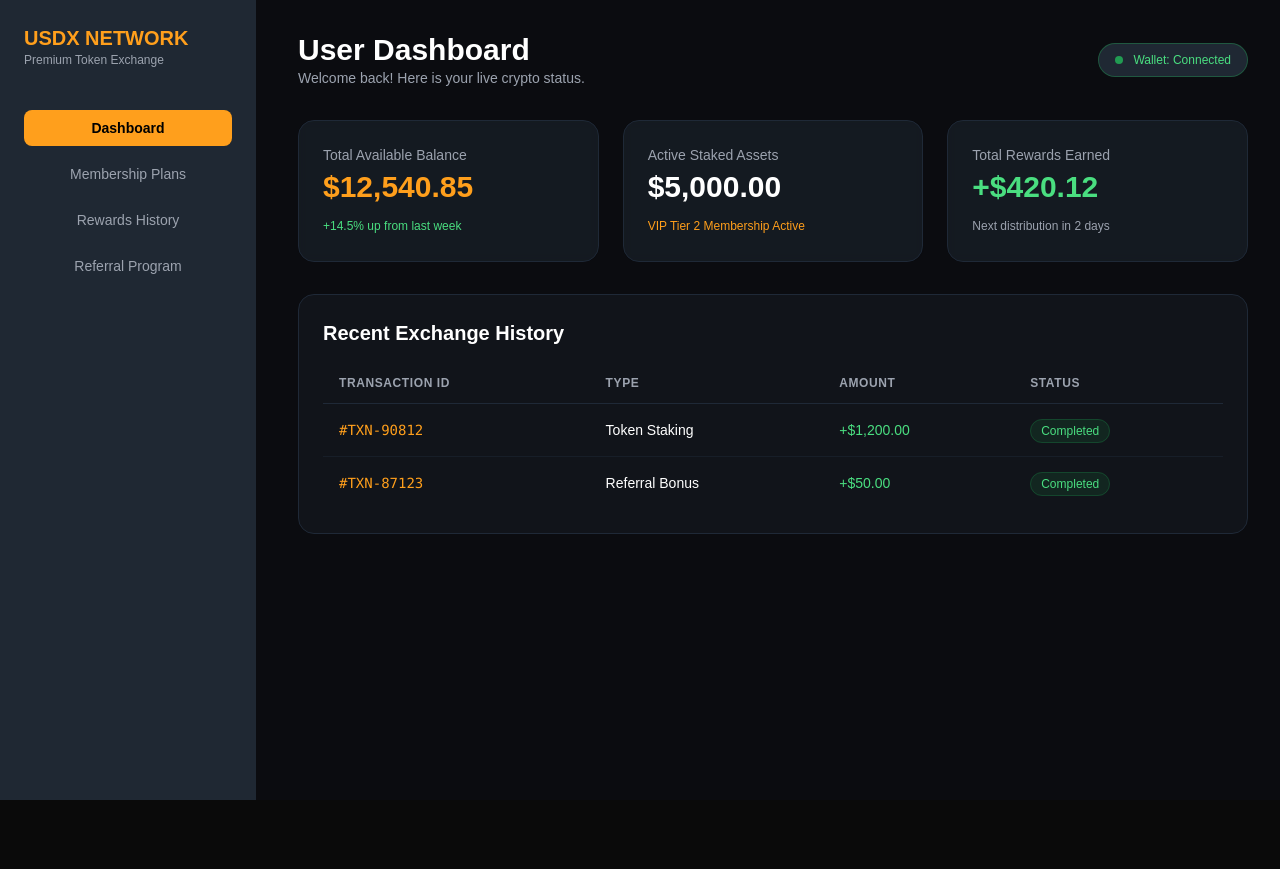
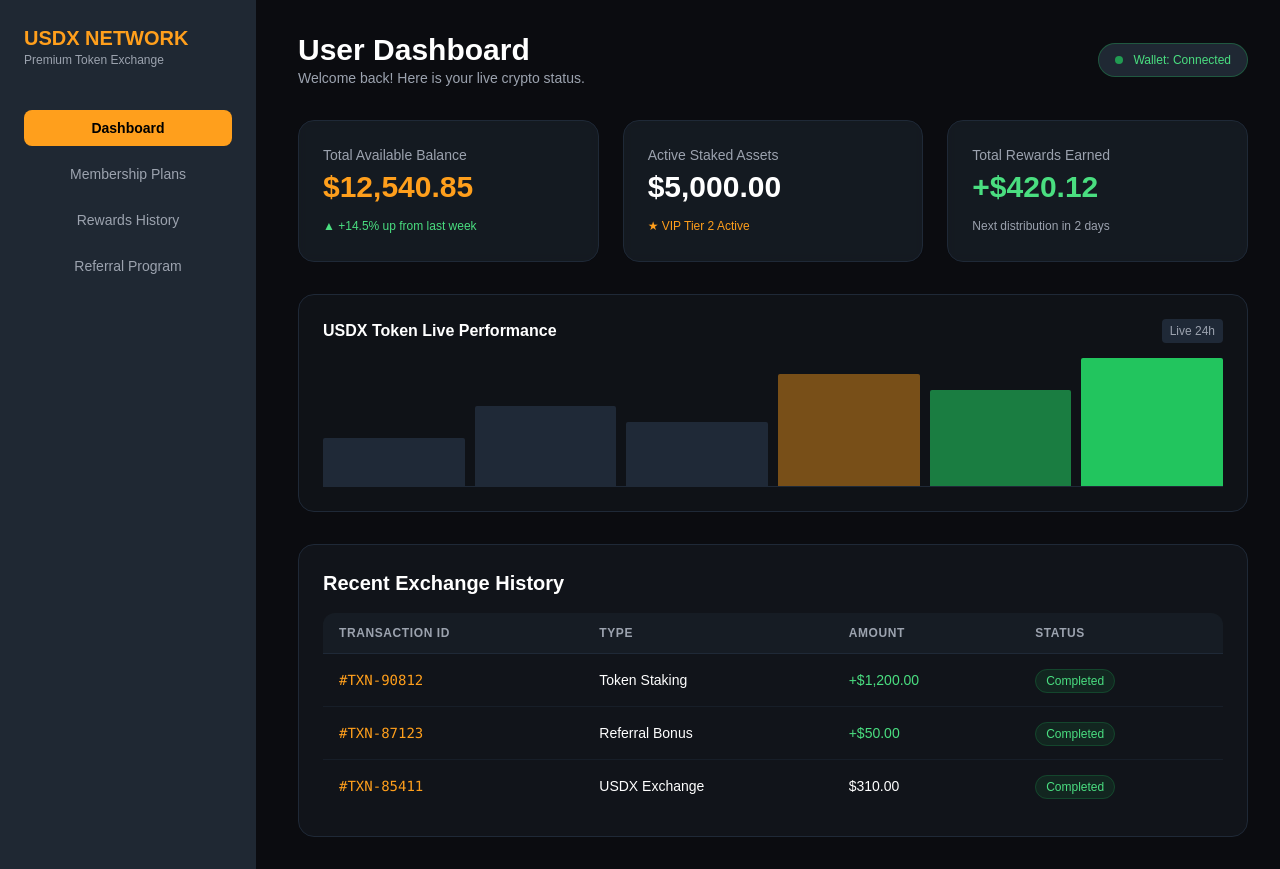
Before and after one commit to usdxofficialdev/-Dead-Token-Exchange-, a Next.js app: page / in a window 1280 px wide. Before the commit the page ends 800 px from the top, so only its background shows below. Built offline with nearby package versions, Linux system fonts and the light colour scheme; what wagmi would draw is missing.

Commit message:
Update page.tsx

```diff
--- a/app/page.tsx
+++ b/app/page.tsx
@@ -1,27 +1,39 @@
 "use client";
 
 import React from "react";
+import Link from "next/link";
 
 export default function Dashboard() {
   return (
     <div className="min-h-screen bg-[#0B0C10] text-white flex flex-col md:flex-row">
-      {/* 1. Sidebar: Desktop par dikhega, Mobile par bottom bar ban jayega */}
-      <aside className="w-full md:w-64 bg-[#1F2833] p-6 flex flex-row md:flex-col justify-between md:justify-start gap-4 order-2 md:order-1 fixed bottom-0 md:relative z-50 md:z-0 border-t md:border-t-0 border-gray-800">
+
+      {/* 1. SIDEBAR & BOTTOM NAV (100% WORKING LINKS) */}
+      <aside className="w-full md:w-64 bg-[#1F2833] p-4 md:p-6 flex flex-row md:flex-col justify-between md:justify-start gap-4 order-2 md:order-1 fixed bottom-0 md:relative z-50 md:z-0 border-t md:border-t-0 border-gray-800">
         <div className="hidden md:block mb-8">
           <h2 className="text-xl font-bold text-[#FF9F1C]">USDX NETWORK</h2>
           <p className="text-xs text-gray-400">Premium Token Exchange</p>
         </div>
-        <nav className="flex flex-row md:flex-col gap-2 w-full justify-around md:justify-start overflow-x-auto md:overflow-visible pb-2 md:pb-0">
-          <button className="bg-[#FF9F1C] text-black px-4 py-2 rounded-lg font-semibold text-sm min-w-max">Dashboard</button>
-          <button className="text-gray-400 hover:text-white px-4 py-2 text-sm min-w-max">Membership Plans</button>
-          <button className="text-gray-400 hover:text-white px-4 py-2 text-sm min-w-max">Rewards History</button>
-          <button className="text-gray-400 hover:text-white px-4 py-2 text-sm min-w-max">Referral Program</button>
+
+        <nav className="flex flex-row md:flex-col gap-2 w-full justify-around md:justify-start overflow-x-auto md:overflow-visible pb-1 md:pb-0">
+          <Link href="/dashboard" className="bg-[#FF9F1C] text-black px-4 py-2 rounded-lg font-semibold text-sm min-w-max text-center transition-all">
+            Dashboard
+          </Link>
+          <Link href="/membership" className="text-gray-400 hover:text-white hover:bg-gray-800/50 px-4 py-2 rounded-lg text-sm min-w-max text-center transition-all">
+            Membership Plans
+          </Link>
+          <Link href="/rewards" className="text-gray-400 hover:text-white hover:bg-gray-800/50 px-4 py-2 rounded-lg text-sm min-w-max text-center transition-all">
+            Rewards History
+          </Link>
+          <Link href="/referral" className="text-gray-400 hover:text-white hover:bg-gray-800/50 px-4 py-2 rounded-lg text-sm min-w-max text-center transition-all">
+            Referral Program
+          </Link>
         </nav>
       </aside>
 
-      {/* Main Content Area */}
+      {/* MAIN CONTENT AREA */}
       <main className="flex-1 p-4 md:p-8 order-1 md:order-2 pb-24 md:pb-8">
-        {/* Header */}
+
+        {/* HEADER SECTION */}
         <div className="flex flex-col sm:flex-row justify-between items-start sm:items-center gap-4 mb-8">
           <div>
             <h1 className="text-2xl md:text-3xl font-bold">User Dashboard</h1>
@@ -33,34 +45,54 @@ export default function Dashboard() {
           </div>
         </div>
 
-        {/* 2. Grid Cards: Mobile par 1 column, Desktop par 3 columns */}
+        {/* 2. CRYPTO DATA CARDS (RESPONSIVE STACKING) */}
         <div className="grid grid-cols-1 md:grid-cols-3 gap-4 md:gap-6 mb-8">
-          <div className="bg-[#1F2833]/50 p-6 rounded-2xl border border-gray-800 backdrop-blur-sm">
+          <div className="bg-[#1F2833]/50 p-6 rounded-2xl border border-gray-800 backdrop-blur-sm hover:border-[#FF9F1C]/40 transition-all">
             <p className="text-sm text-gray-400 mb-1">Total Available Balance</p>
             <h3 className="text-2xl md:text-3xl font-bold text-[#FF9F1C] mb-2">$12,540.85</h3>
-            <span className="text-xs text-green-400">+14.5% up from last week</span>
+            <span className="text-xs text-green-400">▲ +14.5% up from last week</span>
           </div>
-          <div className="bg-[#1F2833]/50 p-6 rounded-2xl border border-gray-800 backdrop-blur-sm">
+
+          <div className="bg-[#1F2833]/50 p-6 rounded-2xl border border-gray-800 backdrop-blur-sm hover:border-white/20 transition-all">
             <p className="text-sm text-gray-400 mb-1">Active Staked Assets</p>
             <h3 className="text-2xl md:text-3xl font-bold text-white mb-2">$5,000.00</h3>
-            <span className="text-xs text-[#FF9F1C]">VIP Tier 2 Membership Active</span>
+            <span className="text-xs text-[#FF9F1C]">★ VIP Tier 2 Active</span>
           </div>
-          <div className="bg-[#1F2833]/50 p-6 rounded-2xl border border-gray-800 backdrop-blur-sm">
+
+          <div className="bg-[#1F2833]/50 p-6 rounded-2xl border border-gray-800 backdrop-blur-sm hover:border-green-500/20 transition-all">
             <p className="text-sm text-gray-400 mb-1">Total Rewards Earned</p>
             <h3 className="text-2xl md:text-3xl font-bold text-green-400 mb-2">+$420.12</h3>
             <span className="text-xs text-gray-400">Next distribution in 2 days</span>
           </div>
         </div>
 
-        {/* 3. Recent History Section with Responsive Table Wrapper */}
+        {/* QUICK LIVE STATUS / CHART PLACEHOLDER */}
+        <div className="grid grid-cols-1 gap-6 mb-8">
+          <div className="bg-[#1F2833]/20 border border-gray-800 p-6 rounded-2xl">
+            <div className="flex justify-between items-center mb-4">
+              <h3 className="text-base font-semibold">USDX Token Live Performance</h3>
+              <span className="text-xs bg-gray-800 px-2 py-1 rounded text-gray-400">Live 24h</span>
+            </div>
+            <div className="h-32 flex items-end gap-2 pt-4 border-b border-gray-800">
+              {/* Simple CSS Visual Chart representation */}
+              <div className="bg-gray-800 w-full h-12 rounded-t-sm"></div>
+              <div className="bg-gray-800 w-full h-20 rounded-t-sm"></div>
+              <div className="bg-gray-800 w-full h-16 rounded-t-sm"></div>
+              <div className="bg-[#FF9F1C]/60 w-full h-28 rounded-t-sm animate-pulse"></div>
+              <div className="bg-green-500/60 w-full h-24 rounded-t-sm"></div>
+              <div className="bg-green-500 w-full h-32 rounded-t-sm"></div>
+            </div>
+          </div>
+        </div>
+
+        {/* 3. RECENT HISTORY WITH RESPONSIVE TABLE OVERFLOW */}
         <div className="bg-[#1F2833]/30 rounded-2xl border border-gray-800 p-4 md:p-6">
           <h2 className="text-lg md:text-xl font-bold mb-4">Recent Exchange History</h2>
 
-          {/* overflow-x-auto lagaya hai taaki mobile par horizontal scroll ho sake */}
-          <div className="overflow-x-auto w-full">
-            <table className="w-full text-left border-collapse min-w-[500px]">
+          <div className="overflow-x-auto w-full rounded-xl">
+            <table className="w-full text-left border-collapse min-w-[600px]">
               <thead>
-                <tr className="border-b border-gray-800 text-xs text-gray-400 uppercase tracking-wider">
+                <tr className="border-b border-gray-800 text-xs text-gray-400 uppercase tracking-wider bg-[#1F2833]/40">
                   <th className="py-3 px-4">Transaction ID</th>
                   <th className="py-3 px-4">Type</th>
                   <th className="py-3 px-4">Amount</th>
@@ -68,22 +100,35 @@ export default function Dashboard() {
                 </tr>
               </thead>
               <tbody className="text-sm divide-y divide-gray-800/50">
-                <tr>
+                <tr className="hover:bg-gray-900/40 transition-colors">
                   <td className="py-4 px-4 text-[#FF9F1C] font-mono">#TXN-90812</td>
                   <td className="py-4 px-4 font-medium">Token Staking</td>
                   <td className="py-4 px-4 text-green-400">+$1,200.00</td>
-                  <td className="py-4 px-4"><span className="bg-green-500/10 text-green-400 text-xs px-2.5 py-1 rounded-full border border-green-500/20">Completed</span></td>
+                  <td className="py-4 px-4">
+                    <span className="bg-green-500/10 text-green-400 text-xs px-2.5 py-1 rounded-full border border-green-500/20">Completed</span>
+                  </td>
                 </tr>
-                <tr>
+                <tr className="hover:bg-gray-900/40 transition-colors">
                   <td className="py-4 px-4 text-[#FF9F1C] font-mono">#TXN-87123</td>
                   <td className="py-4 px-4 font-medium">Referral Bonus</td>
                   <td className="py-4 px-4 text-green-400">+$50.00</td>
-                  <td className="py-4 px-4"><span className="bg-green-500/10 text-green-400 text-xs px-2.5 py-1 rounded-full border border-green-500/20">Completed</span></td>
+                  <td className="py-4 px-4">
+                    <span className="bg-green-500/10 text-green-400 text-xs px-2.5 py-1 rounded-full border border-green-500/20">Completed</span>
+                  </td>
+                </tr>
+                <tr className="hover:bg-gray-900/40 transition-colors">
+                  <td className="py-4 px-4 text-[#FF9F1C] font-mono">#TXN-85411</td>
+                  <td className="py-4 px-4 font-medium">USDX Exchange</td>
+                  <td className="py-4 px-4 text-white">$310.00</td>
+                  <td className="py-4 px-4">
+                    <span className="bg-green-500/10 text-green-400 text-xs px-2.5 py-1 rounded-full border border-green-500/20">Completed</span>
+                  </td>
                 </tr>
               </tbody>
             </table>
           </div>
         </div>
+
       </main>
     </div>
   );
```
